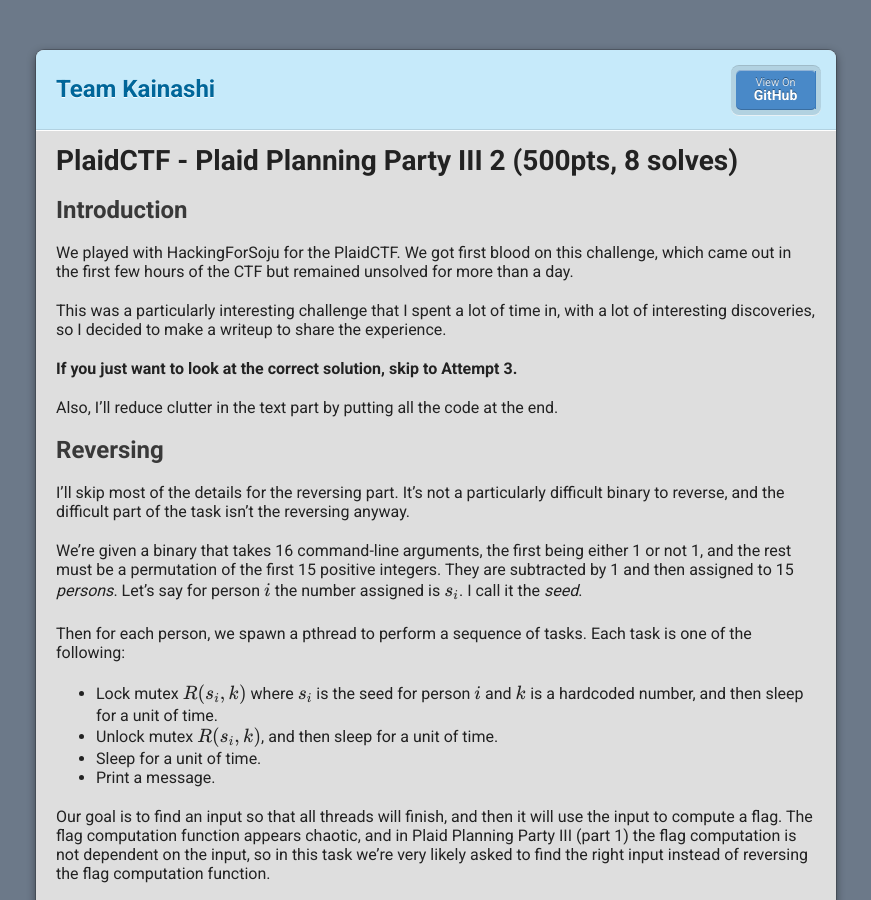
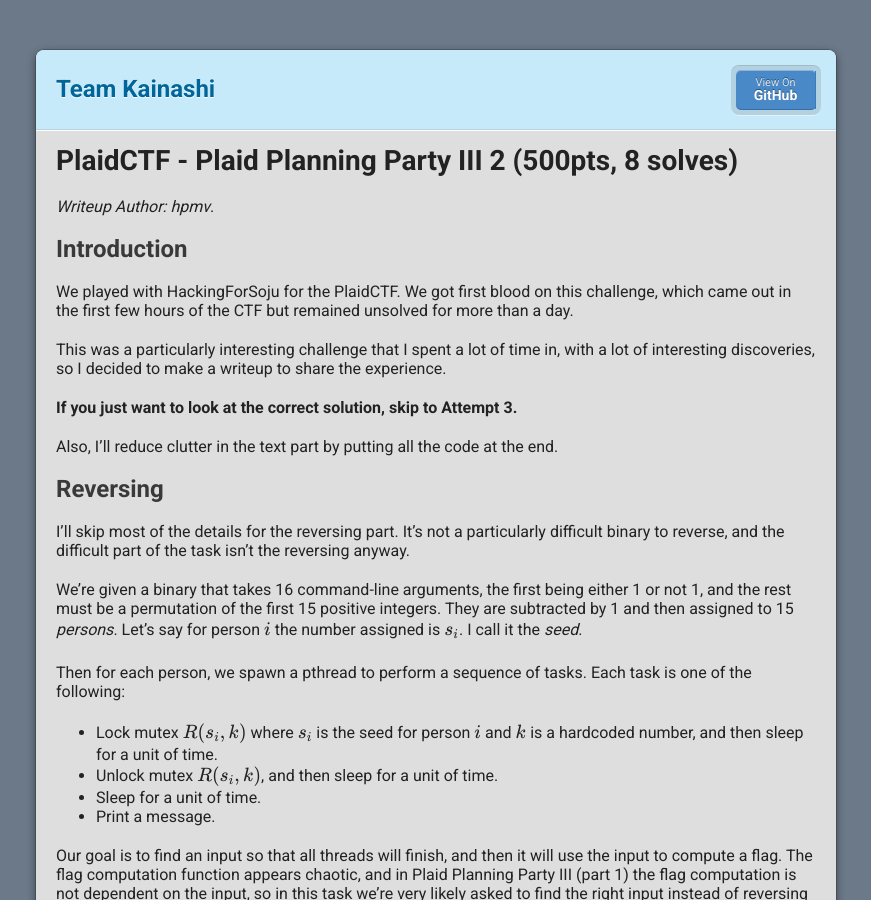
Before and after one commit to kainashi/kainashi.github.io, a Jekyll site: the page built from plaid2019/pppiii2.md, in a window 1280 px wide and 900 px high. Shown: the whole window, without its empty margins (204-1075 px from the left). Built offline with Jekyll 4.4.1, drawn with Linux system fonts in a browser that asks for light colours; nearby versions of some CDN libraries; our own code applies the rules of GitHub Pages for plain Markdown files; the repository's description, which GitHub fills in, is left out.

Commit message:
Update pppiii2.md

```diff
--- a/plaid2019/pppiii2.md
+++ b/plaid2019/pppiii2.md
@@ -1,4 +1,5 @@
 # PlaidCTF - Plaid Planning Party III 2 (500pts, 8 solves)
+*Writeup Author: hpmv*.
 
 ## Introduction
 
```
